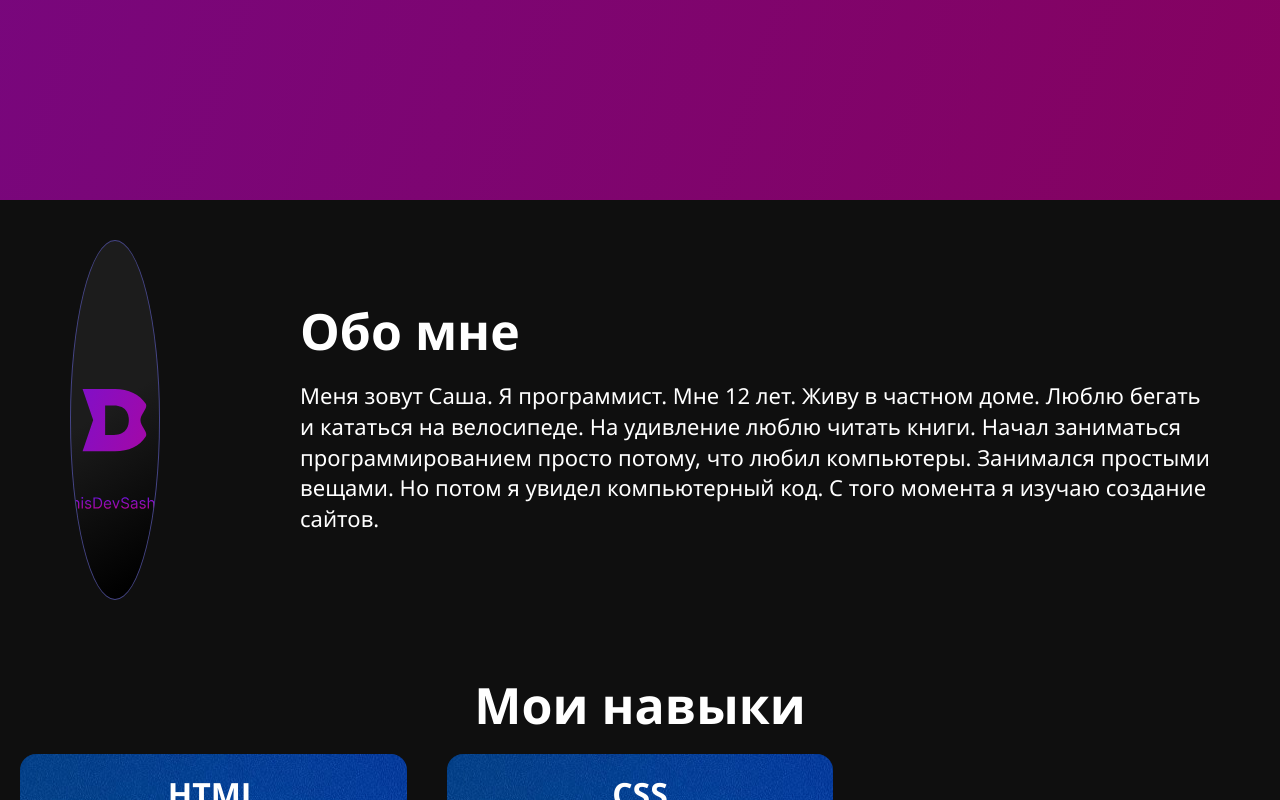
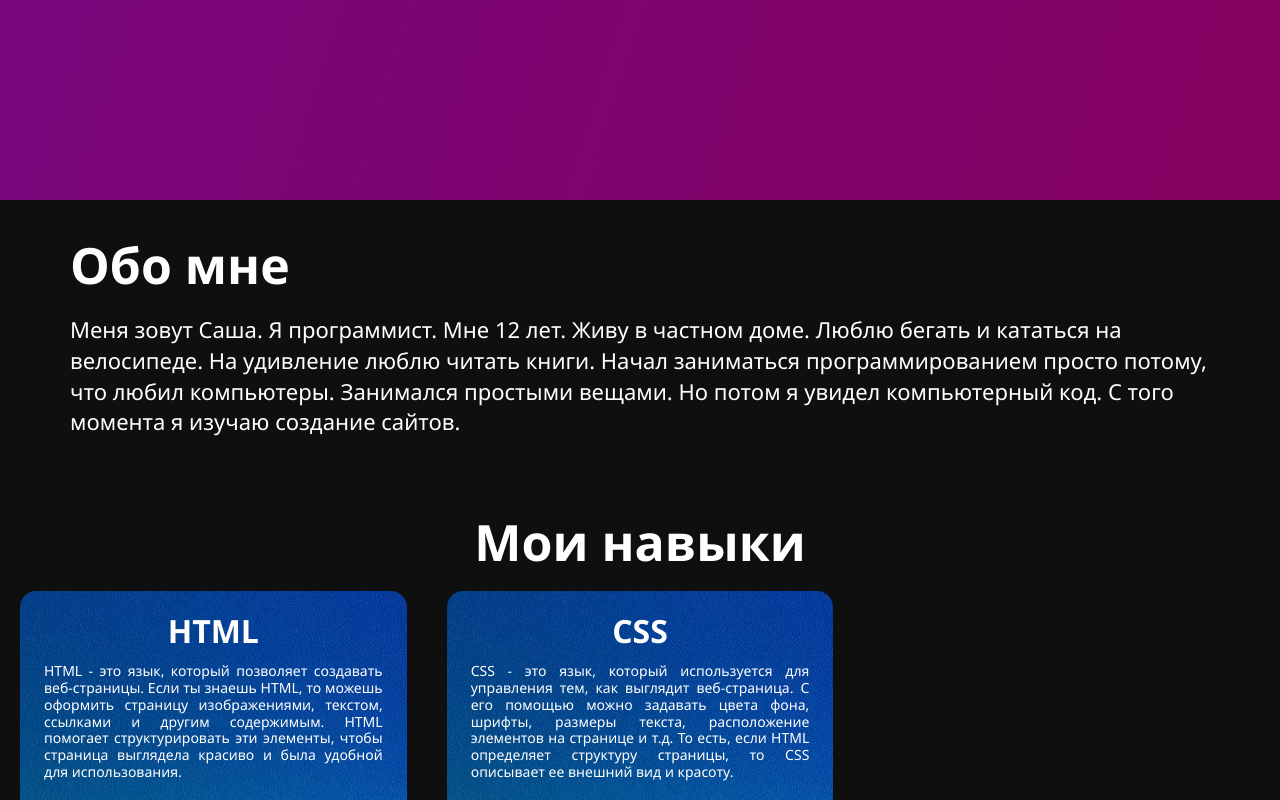
Before and after one commit to thisSasha/myPortfolio, a plain HTML site: page index.html in a window 1280 px wide. Shown: the part 600-1400 px from the top of the page. Drawn offline with nearby package versions, Linux system fonts and the light colour scheme.

Commit message:
Update index.html
-photo

```diff
--- a/index.html
+++ b/index.html
@@ -54,7 +54,7 @@
     <section class="about">
         <div class="container">
             <div class="about__elements">
-                <div class="foto about__foto"></div>
+                <div style="display: none;" class="foto about__foto"></div>
                 <div class="info">
                     <h2 class="about__h">Обо мне</h2>
                     <p class="text">Меня зовут Саша. Я программист. Мне <span id="age"></span> лет. Живу в частном доме.
```
